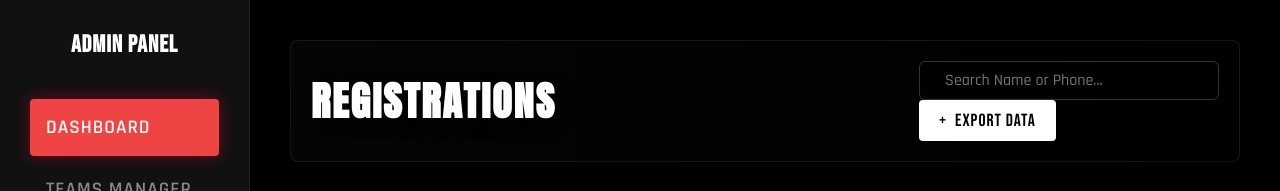
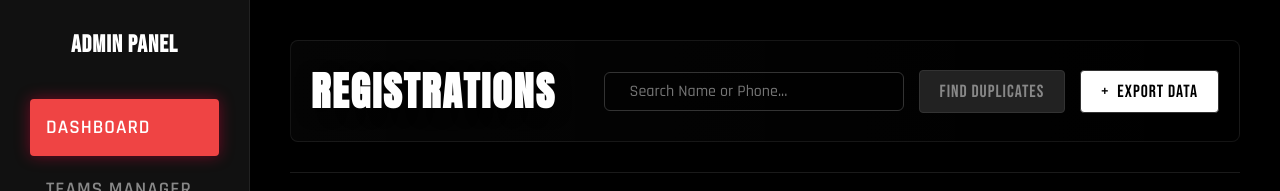
Before and after one commit to ras-al/liga-zurrah, a React (Vite) app: page /admin in a window 1280 px wide. Shown: the top 191 px of the page. Built offline with nearby package versions, Linux system fonts and the light colour scheme; no server answers; the database is empty; sample sign-in values are in the browser's storage.

Commit message:
registation limit, duplication founding option

```diff
--- a/src/pages/Admin.css
+++ b/src/pages/Admin.css
@@ -58,6 +58,12 @@
     outline: none;
 }
 
+.admin-actions {
+    display: flex;
+    align-items: center;
+    gap: 15px;
+}
+
 .admin-btn {
     font-family: 'Bebas Neue';
     letter-spacing: 1px;
@@ -70,6 +76,27 @@
     align-items: center;
     gap: 8px;
     transition: 0.2s;
+    background: #222;
+    color: #888;
+    border: 1px solid #333;
+}
+
+.admin-btn:hover {
+    background: #333;
+    color: white;
+    border-color: #555;
+}
+
+.admin-btn.active-red {
+    background: rgba(239, 68, 68, 0.1);
+    color: var(--neon-red);
+    border-color: var(--neon-red);
+    box-shadow: 0 0 10px rgba(239, 68, 68, 0.2);
+}
+
+.admin-btn.active-red:hover {
+    background: var(--neon-red);
+    color: white;
 }
 
 .admin-btn.export {
--- a/src/pages/AdminDashboard.jsx
+++ b/src/pages/AdminDashboard.jsx
@@ -14,6 +14,8 @@ export default function AdminDashboard() {
     const [searchTerm, setSearchTerm] = useState('');
     const [selectedUser, setSelectedUser] = useState(null);
     const [posFilter, setPosFilter] = useState(null);
+
+    const [showDuplicatesOnly, setShowDuplicatesOnly] = useState(false);
 
     const fetchUsers = async () => {
         const snap = await getDocs(collection(db, 'registrations'));
@@ -70,7 +72,23 @@ export default function AdminDashboard() {
         });
     }
 
+    // Helper to find duplicate phones
+    const getDuplicatePhones = () => {
+        const phoneCounts = {};
+        users.forEach(u => {
+            if (u.phone) {
+                phoneCounts[u.phone] = (phoneCounts[u.phone] || 0) + 1;
+            }
+        });
+        return Object.keys(phoneCounts).filter(phone => phoneCounts[phone] > 1);
+    };
+
     const filtered = users.filter(u => {
+        if (showDuplicatesOnly) {
+            const duplicates = getDuplicatePhones();
+            return u.phone && duplicates.includes(u.phone);
+        }
+
         const matchesRole = u.role === filter;
         const matchesSearch = searchTerm === '' ||
             u.name?.toLowerCase().includes(searchTerm.toLowerCase()) ||
@@ -96,8 +114,23 @@ export default function AdminDashboard() {
                             value={searchTerm}
                             onChange={(e) => setSearchTerm(e.target.value)}
                             className="admin-search-input"
+                            disabled={showDuplicatesOnly}
                         />
                     </div>
+                    <button
+                        onClick={() => {
+                            if (showDuplicatesOnly) {
+                                setShowDuplicatesOnly(false);
+                            } else {
+                                setShowDuplicatesOnly(true);
+                                setFilter(null); // Clear role filter to search across all roles
+                                setPosFilter(null);
+                            }
+                        }}
+                        className={`admin-btn ${showDuplicatesOnly ? 'active-red' : ''}`}
+                    >
+                        {showDuplicatesOnly ? "⚠ SHOWING DUPLICATES" : "FIND DUPLICATES"}
+                    </button>
                     <button onClick={exportExcel} className="admin-btn export">
                         <span>+</span> EXPORT DATA
                     </button>
--- a/src/pages/Register.jsx
+++ b/src/pages/Register.jsx
@@ -95,6 +95,15 @@ export default function Register() {
         const phone = phoneRef.current.value.trim();
         const userClass = classRef.current.value.trim();
 
+        // Check Limit
+        if (role === 'Player' && stats.players >= 144) {
+            return toast.error("Player Registration is Full (Max 144)!");
+        }
+
+        if (role === 'Manager') {
+            return toast.error("Manager Registration is Closed!");
+        }
+
         // 1. Strict Validation
         if (!name) return toast.error("Please enter your Full Name.");
 
@@ -116,6 +125,15 @@ export default function Register() {
         setLoading(true);
 
         try {
+            // Check for duplicate phone number
+            const q = query(collection(db, 'registrations'), where('phone', '==', phone));
+            const querySnapshot = await getDocs(q);
+
+            if (!querySnapshot.empty) {
+                setLoading(false);
+                return toast.error("Phone number already registered!");
+            }
+
             // 3. Prepare Data
             const formData = {
                 name: name,
@@ -164,16 +182,16 @@ export default function Register() {
                 <p className="reg-subtitle">SEASON 2026 • OFFICIAL DRAFT</p>
                 <div className="reg-stats">
                     <span>TOTAL REGISTERED:</span>
-                    <strong style={{ color: '#fff', marginLeft: '5px' }}>{stats.players} PLAYERS</strong>
+                    <strong style={{ color: '#fff', marginLeft: '5px' }}>{stats.players} / 144 PLAYERS</strong>
                     <span style={{ margin: '0 10px' }}>|</span>
-                    <strong style={{ color: '#fff' }}>{stats.managers} MANAGERS</strong>
+                    <strong style={{ color: '#fff' }}>MANAGERS CLOSED</strong>
                 </div>
             </div>
 
             <div className="glass-panel">
                 <div className="role-toggle">
                     <div className={`role-btn ${role === 'Player' ? 'active' : ''}`} onClick={() => setRole('Player')}>PLAYER</div>
-                    <div className={`role-btn ${role === 'Manager' ? 'active' : ''}`} onClick={() => setRole('Manager')}>MANAGER</div>
+                    <div className={`role-btn disabled`} style={{ opacity: 0.5, cursor: 'not-allowed' }}>MANAGER (FULL)</div>
                 </div>
 
                 <form onSubmit={handleSubmit}>
```
